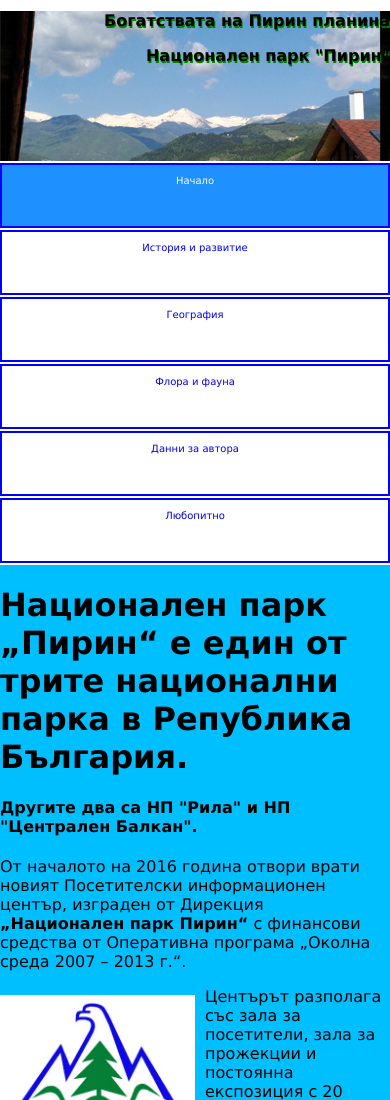
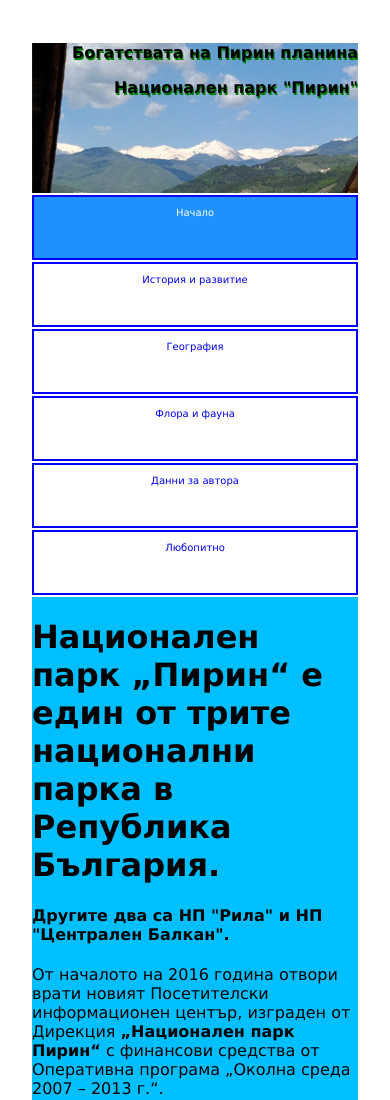
Before and after one commit to Anton85BG/Anton85BG.github.io, a plain HTML site: page index.html in a window 390 px wide. Shown: the top 1100 px of the page. Drawn offline with Linux system fonts and the light colour scheme.

Commit message:
Update style.css

```diff
--- a/style.css
+++ b/style.css
@@ -230,6 +230,10 @@
 
 @media only screen and (max-width:800px) {
   /* For tablets: */
+	  body {
+	margin: 0 auto;
+		  padding: 2em;
+	}
   .menuitem {
 	width: 32.5%;
 font-size: 10px;
@@ -277,6 +281,7 @@
   /* For mobile phones: */
   body {
 	margin: 0 auto;
+	  padding: 2em;
 	}
 
   .menu, .main, .right, .menuitem, .menuitem1 {
```
